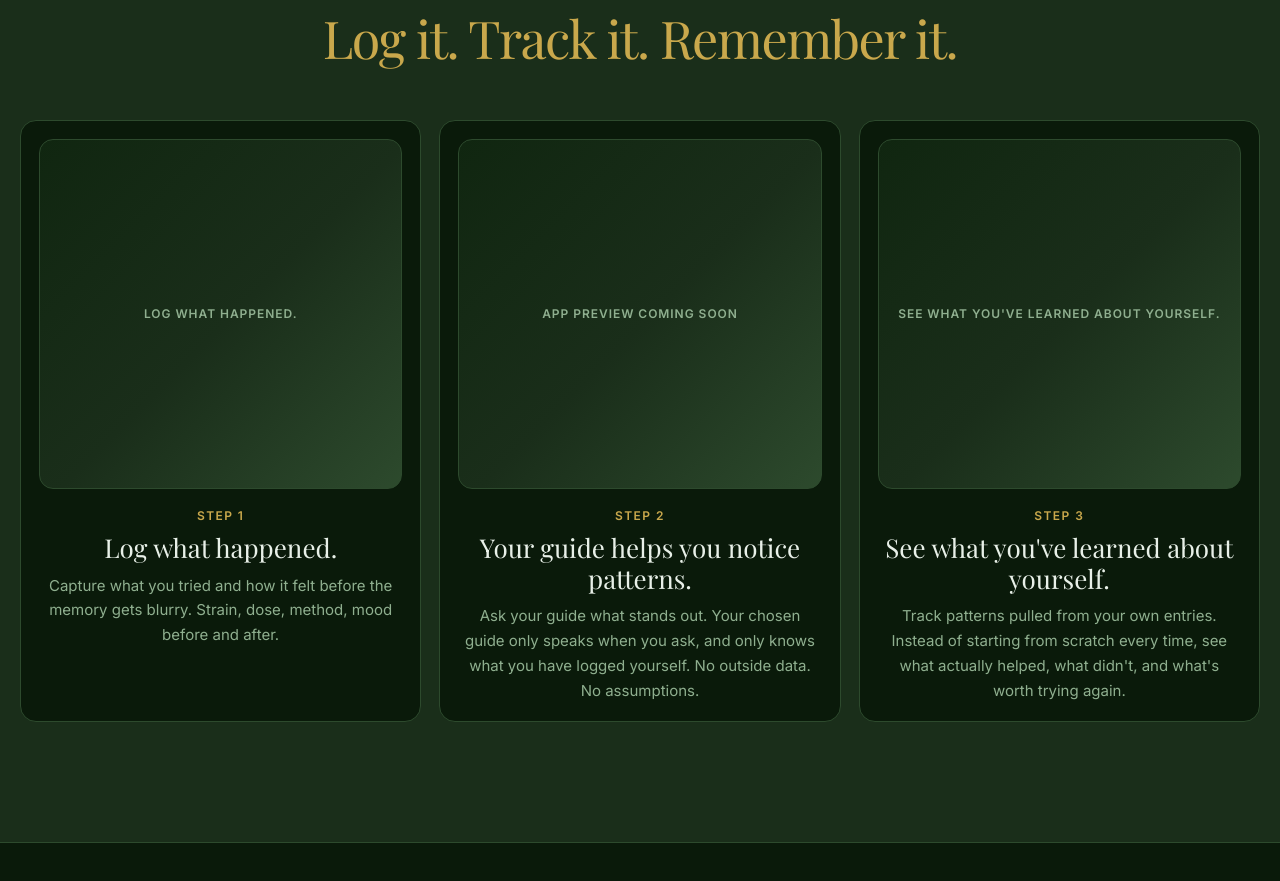
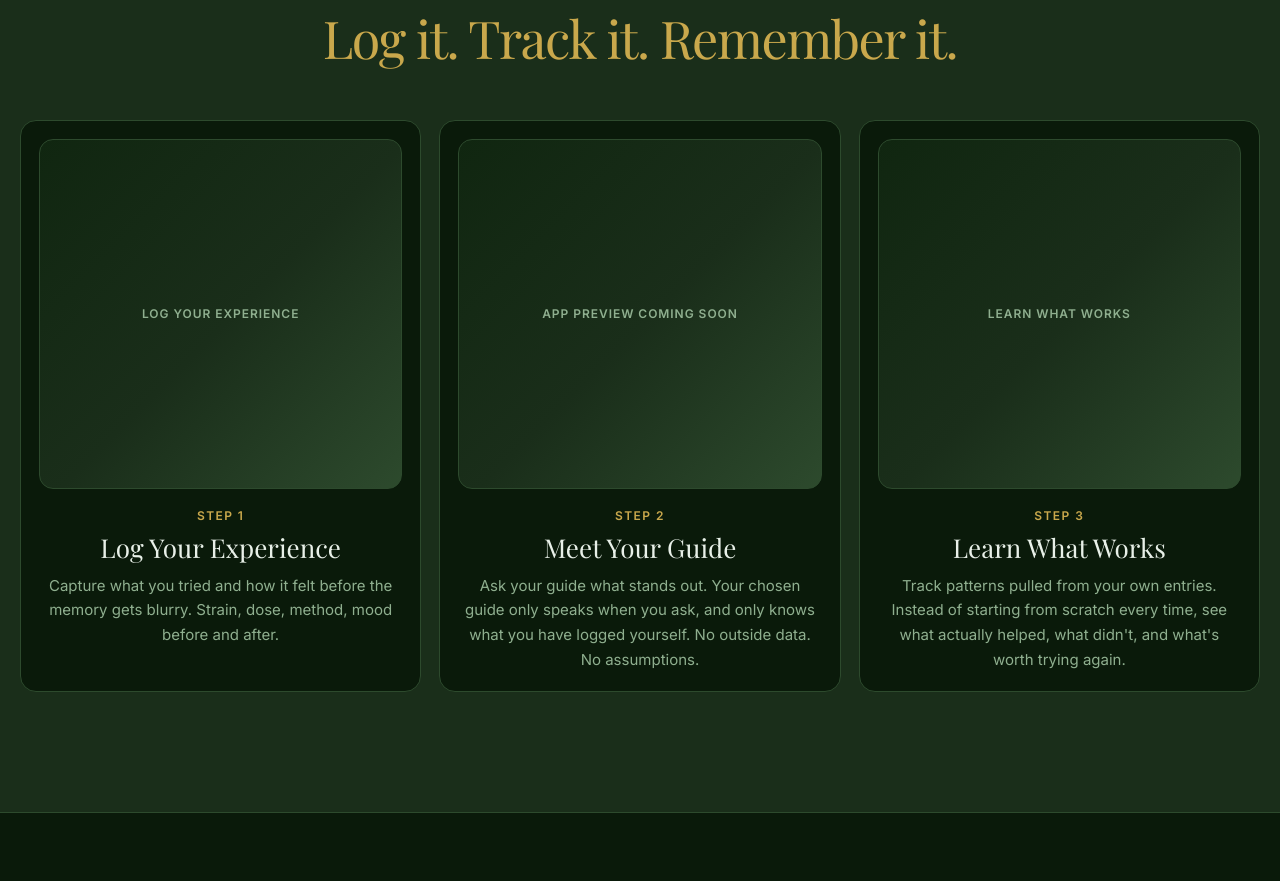
Before and after one commit to casevoiceai/my420journal-app, a React (Vite) app: page / in a window 1280 px wide. Shown: the part 1060-1941 px from the top of the page. Built offline with nearby package versions, Linux system fonts and the light colour scheme.

Commit message:
Update Step 1-3 headings to Log Your Experience, Meet Your Guide, Learn What Works

```diff
--- a/src/marketing/MarketingProcess.jsx
+++ b/src/marketing/MarketingProcess.jsx
@@ -4,21 +4,21 @@ import { PlaceholderBox } from './MarketingShared'
 const processSteps = [
   {
     step: 'Step 1',
-    title: 'Log what happened.',
+    title: 'Log Your Experience',
     body: 'Capture what you tried and how it felt before the memory gets blurry. Strain, dose, method, mood before and after.',
-    placeholder: 'Log what happened.',
+    placeholder: 'Log Your Experience',
   },
   {
     step: 'Step 2',
-    title: 'Your guide helps you notice patterns.',
+    title: 'Meet Your Guide',
     body: 'Ask your guide what stands out. Your chosen guide only speaks when you ask, and only knows what you have logged yourself. No outside data. No assumptions.',
     placeholder: 'App preview coming soon',
   },
   {
     step: 'Step 3',
-    title: "See what you've learned about yourself.",
+    title: 'Learn What Works',
     body: "Track patterns pulled from your own entries. Instead of starting from scratch every time, see what actually helped, what didn't, and what's worth trying again.",
-    placeholder: "See what you've learned about yourself.",
+    placeholder: 'Learn What Works',
   },
 ]
 
```
